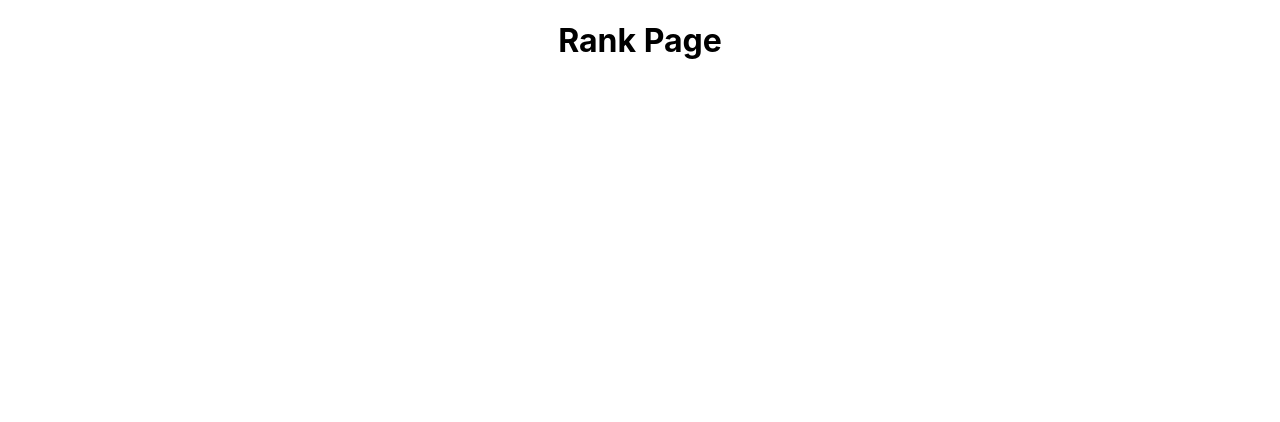
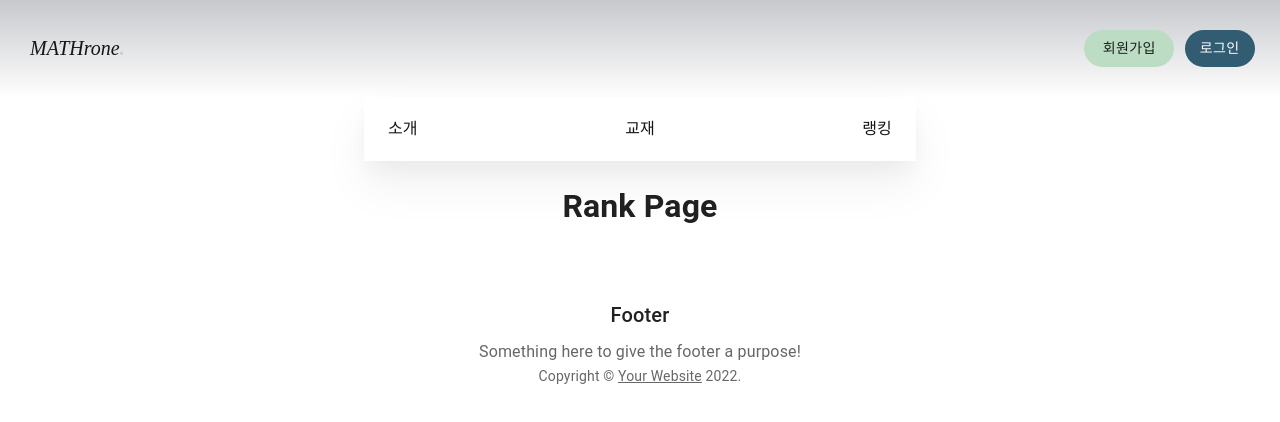
Before and after one commit to 2021-Techeer-teamC/MATHrone, a React (Create React App) app in the folder frontend/: page /rank in a window 1280 px wide. Shown: the top 422 px of the page. Built offline with nearby package versions, Linux system fonts and the light colour scheme; a web font is replaced by a local one.

Commit message:
(MP-38) fix: router 수정 후, 각 페이지에 header와 navbar 세팅

```diff
--- a/frontend/src/App.js
+++ b/frontend/src/App.js
@@ -7,6 +7,8 @@ import {
   Redirect,
 } from "react-router-dom";
 
+import CssBaseline from "@mui/material/CssBaseline";
+import { createTheme, ThemeProvider } from "@mui/material/styles";
 import InfoPage from "./Pages/InfoPage";
 import Books from "./Pages/Books";
 import Workbook from "./Pages/BookDetail";
@@ -14,20 +16,30 @@ import Rank from "./Pages/Rank";
 import SignIn from "./Pages/SignIn";
 import SignUp from "./Pages/SignUp";
 
+const theme = createTheme();
+
+const sections = [
+  { title: "소개", url: "/info" },
+  { title: "교재", url: "/books" },
+  { title: "랭킹", url: "/rank" },
+];
+
 function App() {
   return (
     <Router>
       <div className="App">
-        <main>
+        <ThemeProvider theme={theme}>
+          <CssBaseline />
           <Routes>
-            <Route path="/" exact element={<Main />} />
-            <Route path="/login" exact element={<SignIn />} />
-            <Route path="/info" exact element={<InfoPage />} />
-            <Route path="/books" exact element={<Books />} />
-            <Route path="/workbook" exact element={<Workbook />} />
-            <Route path="/rank" exact element={<Rank />} />
+            <Route path="/" exact element={<Main sections={sections}/>} />
+            <Route path="/signin" exact element={<SignIn/>} />
+            <Route path="/signup" exact element={<SignUp/>} />
+            <Route path="/info" exact element={<InfoPage sections={sections}/>} />
+            <Route path="/books" exact element={<Books sections={sections}/>} />
+            <Route path="/workbook" exact element={<Workbook sections={sections}/>} />
+            <Route path="/rank" exact element={<Rank sections={sections}/>} />
           </Routes>
-        </main>
+        </ThemeProvider>
       </div>
     </Router>
   );
--- a/frontend/src/Pages/BookDetail.js
+++ b/frontend/src/Pages/BookDetail.js
@@ -1,14 +1,20 @@
 import * as React from "react";
+import Header from "../Components/Header";
+import NavBar from "../Components/NavBar";
+import Footer from "../Components/Footer";
+
 import ExpandLess from '@mui/icons-material/ExpandLess';
 import ExpandMore from '@mui/icons-material/ExpandMore';
 
-import { Grid, Paper, Card, CardMedia, CardContent, Button, Typography,
-ListItemButton, ListItemText, List, Collapse, LinearProgress} from '@mui/material';
+import {
+    Grid, Paper, Card, CardMedia, CardContent, Button, Typography,
+    ListItemButton, ListItemText, List, Collapse, LinearProgress
+} from '@mui/material';
 import { green } from '@mui/material/colors';
 
 
 
-export default function BookDetail() {
+export default function BookDetail(props) {
     const [open, setOpen] = React.useState(true);
     const greenProgress = green[500]; // #f44336
 
@@ -17,6 +23,9 @@ export default function BookDetail() {
     };
 
     return (
+        <>
+            <Header title="MATHrone" />
+            <NavBar sections={props.sections} />
             <div style={{ backgroundColor: "#E2E2E2", width: "100%" }}>
                 <Card sx={{ display: 'flex' }} style={{ backgroundColor: "#E2E2E2", width: "100%", padding: "5%" }}>
                     <CardMedia
@@ -33,7 +42,7 @@ export default function BookDetail() {
                         <Typography variant="h5" component="div">
                             2022학년도 수능 연계교재 수능완성
                     </Typography>
-                    <LinearProgress variant='determinate' value={40} style={{color:'green'}}></LinearProgress>
+                        <LinearProgress variant='determinate' value={40} style={{ color: 'green' }}></LinearProgress>
                         <Typography sx={{ mb: 1.5 }} color="text.secondary">
                             EBS
                     </Typography>
@@ -69,8 +78,8 @@ export default function BookDetail() {
                         </Grid>
                     </CardContent>
                 </Card>
-            <div style={{backgroundColor:'white'}}>
-            <Paper style={{width:"80%", margin:'auto'}} elevation={24}>
+                <div style={{ backgroundColor: 'white' }}>
+                    <Paper style={{ width: "80%", margin: 'auto' }} elevation={24}>
                         <ListItemButton onClick={handleClick}>
                             <ListItemText primary="수학1" />
                             {open ? <ExpandLess /> : <ExpandMore />}
@@ -123,6 +132,11 @@ export default function BookDetail() {
                         </Collapse>
                     </Paper>
                 </div>
+                <Footer
+                    title="Footer"
+                    description="Something here to give the footer a purpose!"
+                />
             </div>
+        </>
     );
 }
--- a/frontend/src/Pages/Books.tsx
+++ b/frontend/src/Pages/Books.tsx
@@ -1,4 +1,8 @@
 import * as React from "react";
+import Header from "../Components/Header";
+import NavBar from "../Components/NavBar";
+import Footer from "../Components/Footer";
+
 // import axios from "axios";
 import List from "@mui/material/List";
 import ListItemButton from "@mui/material/ListItemButton";
@@ -29,7 +33,7 @@ interface bookItem {
 }
 
 
-export default function BookPage() {
+export default function BookPage(props: { sections: any; }) {
   //책 리스트 토글마다 열림/닫힘 상태를 저장함
   const [open, setOpen] = React.useState([false]); //각 토글들의 상태를 배열로 관리함
 
@@ -127,6 +131,8 @@ export default function BookPage() {
 
   return (
     <div>
+      <Header title="MATHrone" />
+      <NavBar sections={props.sections} />
       <SearchBar></SearchBar>
       <Container>
         <div className="container">
@@ -199,6 +205,11 @@ export default function BookPage() {
           </div>
         </div>
       </Container>
+
+      <Footer
+        title="Footer"
+        description="Something here to give the footer a purpose!"
+      />
     </div>
   );
 }
--- a/frontend/src/Pages/InfoPage.js
+++ b/frontend/src/Pages/InfoPage.js
@@ -1,9 +1,18 @@
 
-export default function InfoPage() {
+import Header from "../Components/Header";
+import NavBar from "../Components/NavBar";
+import Footer from "../Components/Footer";
 
+export default function InfoPage(props) {
   return (
     <>
-    <h1>Info Page</h1>
+    <Header title="MATHrone" />
+      <NavBar sections={props.sections} />
+      <h1>Info Page</h1>
+      <Footer
+        title="Footer"
+        description="Something here to give the footer a purpose!"
+      />
     </>
   );
 }
--- a/frontend/src/Pages/Main.js
+++ b/frontend/src/Pages/Main.js
@@ -1,39 +1,24 @@
 import * as React from "react";
 import "../Assets/styles/components.css"
 
-import CssBaseline from "@mui/material/CssBaseline";
-import Container from "@mui/material/Container";
 import { createTheme, ThemeProvider } from "@mui/material/styles";
 
 import Header from "../Components/Header";
 import NavBar from "../Components/NavBar";
 import Footer from "../Components/Footer";
 
-import InfoPage from "./InfoPage";
-import Books from "./Books";
-import Workbook from "./BookDetail";
-import Rank from "./Rank";
-import SignIn from "./SignIn";
-import SignUp from "./SignUp";
-
-const sections = [
-  { title: "소개", url: "/info" },
-  { title: "교재", url: "/books" },
-  { title: "랭킹", url: "/rank" },
-];
 
 const theme = createTheme();
 
-export default function Main() {
+export default function Main(props) {
   return (
-    <ThemeProvider theme={theme}>
-      <CssBaseline />
+    <>
       <Header title="MATHrone" />
-      <NavBar sections={sections} />
+      <NavBar sections={props.sections} />
       <Footer
         title="Footer"
         description="Something here to give the footer a purpose!"
       />
-    </ThemeProvider>
+    </>
   );
 }
--- a/frontend/src/Pages/Rank.js
+++ b/frontend/src/Pages/Rank.js
@@ -1,9 +1,18 @@
+import Header from "../Components/Header";
+import NavBar from "../Components/NavBar";
+import Footer from "../Components/Footer";
 
-export default function RankPage() {
+export default function RankPage(props) {
 
   return (
     <>
-    <h1>Rank Page</h1>
+      <Header title="MATHrone" />
+      <NavBar sections={props.sections} />
+      <h1>Rank Page</h1>
+      <Footer
+        title="Footer"
+        description="Something here to give the footer a purpose!"
+      />
     </>
   );
 }
```
Lines whose indentation alone changed are shown as unchanged.
